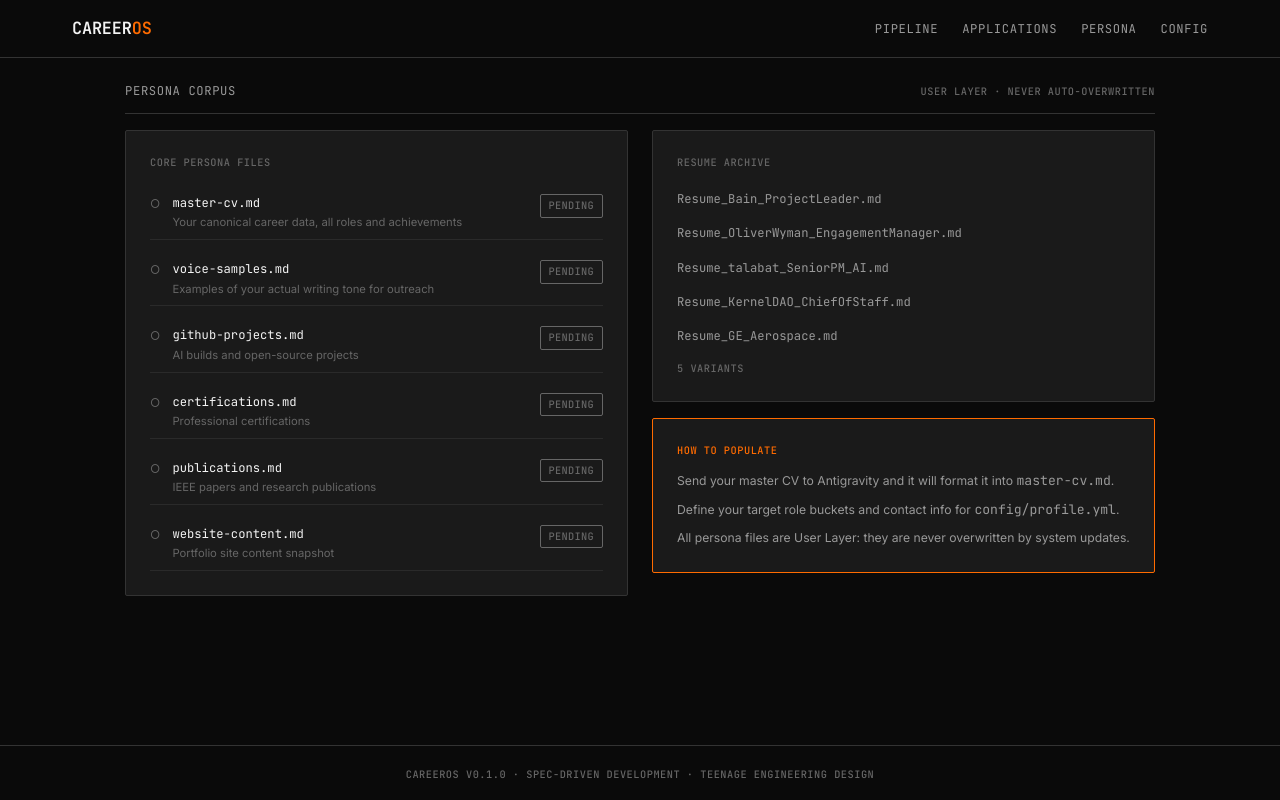
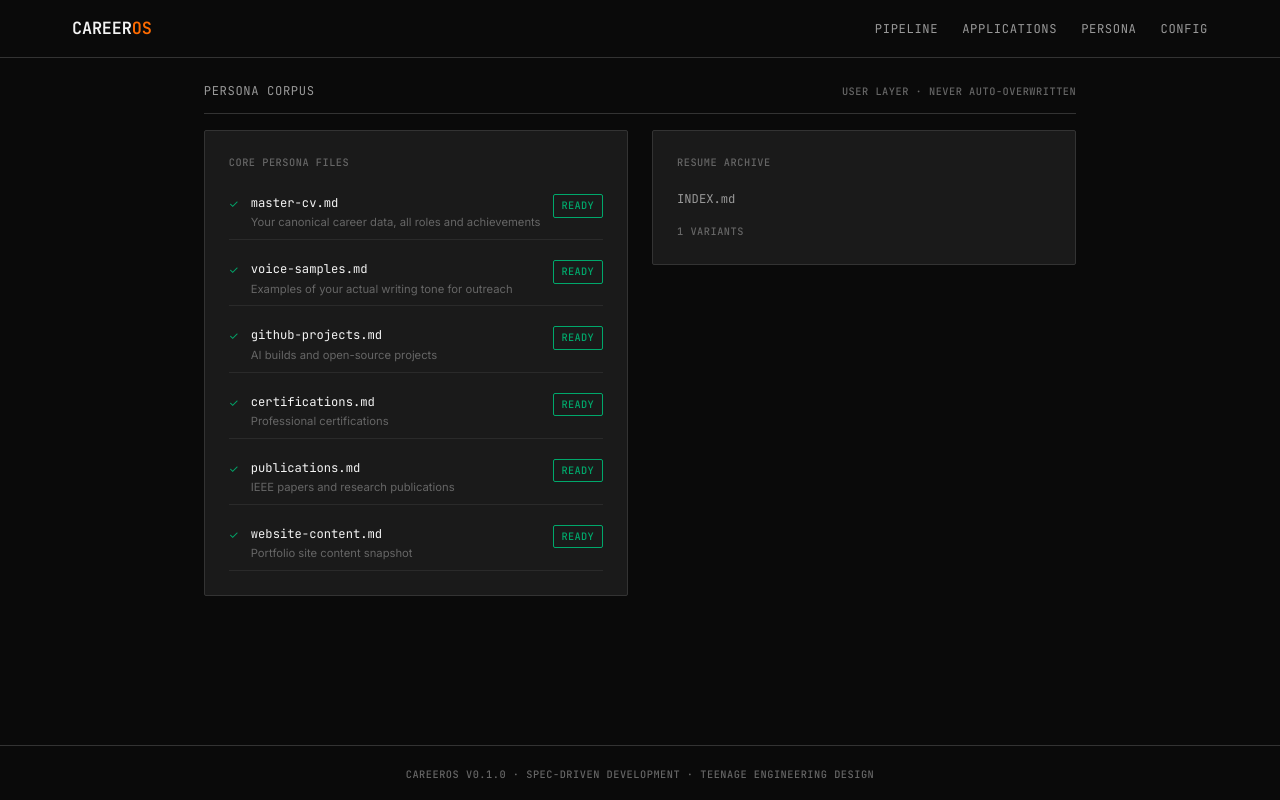
Before and after one commit to Raunaq-nous/TheWhiteKnight, a Next.js app: page /TheWhiteKnight/persona in a window 1280 px wide. Built offline with nearby package versions, Linux system fonts and the light colour scheme.

Commit message:
feat(persona): wire up persona UI to read real files via fs

```diff
--- a/app/persona/page.tsx
+++ b/app/persona/page.tsx
@@ -1,23 +1,34 @@
+import fs from "fs";
+import path from "path";
 import { Header, Footer } from "../components";
 
-const personaFiles = [
-  { name: "master-cv.md", status: "pending", desc: "Your canonical career data, all roles and achievements" },
-  { name: "voice-samples.md", status: "pending", desc: "Examples of your actual writing tone for outreach" },
-  { name: "github-projects.md", status: "pending", desc: "AI builds and open-source projects" },
-  { name: "certifications.md", status: "pending", desc: "Professional certifications" },
-  { name: "publications.md", status: "pending", desc: "IEEE papers and research publications" },
-  { name: "website-content.md", status: "pending", desc: "Portfolio site content snapshot" },
+export default function PersonaPage() {
+  // Read persona files at build time
+  const personaDir = path.join(process.cwd(), "persona");
+  let coreFiles: string[] = [];
+  let resumes: string[] = [];
+
+  try {
+    if (fs.existsSync(personaDir)) {
+      coreFiles = fs.readdirSync(personaDir).filter(f => f.endsWith(".md"));
+    }
+    const resumesDir = path.join(personaDir, "resumes");
+    if (fs.existsSync(resumesDir)) {
+      resumes = fs.readdirSync(resumesDir).filter(f => f.endsWith(".md") || f.endsWith(".docx") || f.endsWith(".pdf"));
+    }
+  } catch (e) {
+    console.error(e);
+  }
+
+  const expectedFiles = [
+    { name: "master-cv.md", desc: "Your canonical career data, all roles and achievements" },
+    { name: "voice-samples.md", desc: "Examples of your actual writing tone for outreach" },
+    { name: "github-projects.md", desc: "AI builds and open-source projects" },
+    { name: "certifications.md", desc: "Professional certifications" },
+    { name: "publications.md", desc: "IEEE papers and research publications" },
+    { name: "website-content.md", desc: "Portfolio site content snapshot" },
   ];
 
-const resumeArchive = [
-  "Resume_Bain_ProjectLeader.md",
-  "Resume_OliverWyman_EngagementManager.md",
-  "Resume_talabat_SeniorPM_AI.md",
-  "Resume_KernelDAO_ChiefOfStaff.md",
-  "Resume_GE_Aerospace.md",
-];
-
-export default function PersonaPage() {
   return (
     <div style={{ display: "flex", flexDirection: "column", minHeight: "100vh" }}>
       <Header />
@@ -33,20 +44,23 @@ export default function PersonaPage() {
             <div style={{ background: "var(--surface)", border: "1px solid var(--border)", borderRadius: "var(--radius)", padding: 24 }}>
               <div className="label" style={{ marginBottom: 16 }}>CORE PERSONA FILES</div>
               <div style={{ display: "flex", flexDirection: "column", gap: 12 }}>
-                {personaFiles.map(f => (
+                {expectedFiles.map(f => {
+                  const isReady = coreFiles.includes(f.name);
+                  return (
                     <div key={f.name} style={{ display: "flex", alignItems: "flex-start", gap: 12, padding: "8px 0", borderBottom: "1px solid var(--border-light)" }}>
-                    <span style={{ color: f.status === "ready" ? "var(--success)" : "var(--text-tertiary)", fontSize: "0.75rem", marginTop: 2 }}>
-                      {f.status === "ready" ? "\u2713" : "\u25CB"}
+                      <span style={{ color: isReady ? "var(--success)" : "var(--text-tertiary)", fontSize: "0.75rem", marginTop: 2 }}>
+                        {isReady ? "\u2713" : "\u25CB"}
                       </span>
                       <div>
                         <div className="mono" style={{ fontSize: "0.8125rem", marginBottom: 2 }}>{f.name}</div>
                         <div style={{ fontSize: "0.75rem", color: "var(--text-tertiary)" }}>{f.desc}</div>
                       </div>
-                    <span className={`pill ${f.status === "ready" ? "pill-offer" : "pill-sourced"}`} style={{ marginLeft: "auto" }}>
-                      {f.status === "ready" ? "READY" : "PENDING"}
+                      <span className={`pill ${isReady ? "pill-offer" : "pill-sourced"}`} style={{ marginLeft: "auto" }}>
+                        {isReady ? "READY" : "PENDING"}
                       </span>
                     </div>
-                ))}
+                  );
+                })}
               </div>
             </div>
           </div>
@@ -55,23 +69,18 @@ export default function PersonaPage() {
           <div>
             <div style={{ background: "var(--surface)", border: "1px solid var(--border)", borderRadius: "var(--radius)", padding: 24, marginBottom: 16 }}>
               <div className="label" style={{ marginBottom: 16 }}>RESUME ARCHIVE</div>
-              <div style={{ display: "flex", flexDirection: "column", gap: 8 }}>
-                {resumeArchive.map(r => (
+              <div style={{ display: "flex", flexDirection: "column", gap: 8, maxHeight: "300px", overflowY: "auto" }}>
+                {resumes.length === 0 ? (
+                  <div className="mono" style={{ fontSize: "0.8125rem", color: "var(--text-tertiary)" }}>No resumes found</div>
+                ) : (
+                  resumes.map(r => (
                     <div key={r} className="mono" style={{ fontSize: "0.8125rem", color: "var(--text-secondary)", padding: "4px 0" }}>
                       {r}
                     </div>
-                ))}
+                  ))
+                )}
               </div>
-              <div className="label" style={{ marginTop: 12, color: "var(--text-tertiary)" }}>{resumeArchive.length} VARIANTS</div>
-            </div>
-
-            <div style={{ background: "var(--surface)", border: "1px solid var(--accent)", borderRadius: "var(--radius)", padding: 24 }}>
-              <div className="label" style={{ color: "var(--accent)", marginBottom: 12 }}>HOW TO POPULATE</div>
-              <div style={{ fontSize: "0.8125rem", color: "var(--text-secondary)", lineHeight: 1.6 }}>
-                <p style={{ marginBottom: 8 }}>Send your master CV to Antigravity and it will format it into <span className="mono">master-cv.md</span>.</p>
-                <p style={{ marginBottom: 8 }}>Define your target role buckets and contact info for <span className="mono">config/profile.yml</span>.</p>
-                <p>All persona files are User Layer: they are never overwritten by system updates.</p>
-              </div>
+              <div className="label" style={{ marginTop: 12, color: "var(--text-tertiary)" }}>{resumes.length} VARIANTS</div>
             </div>
           </div>
         </div>
```
Lines whose indentation alone changed are shown as unchanged.
